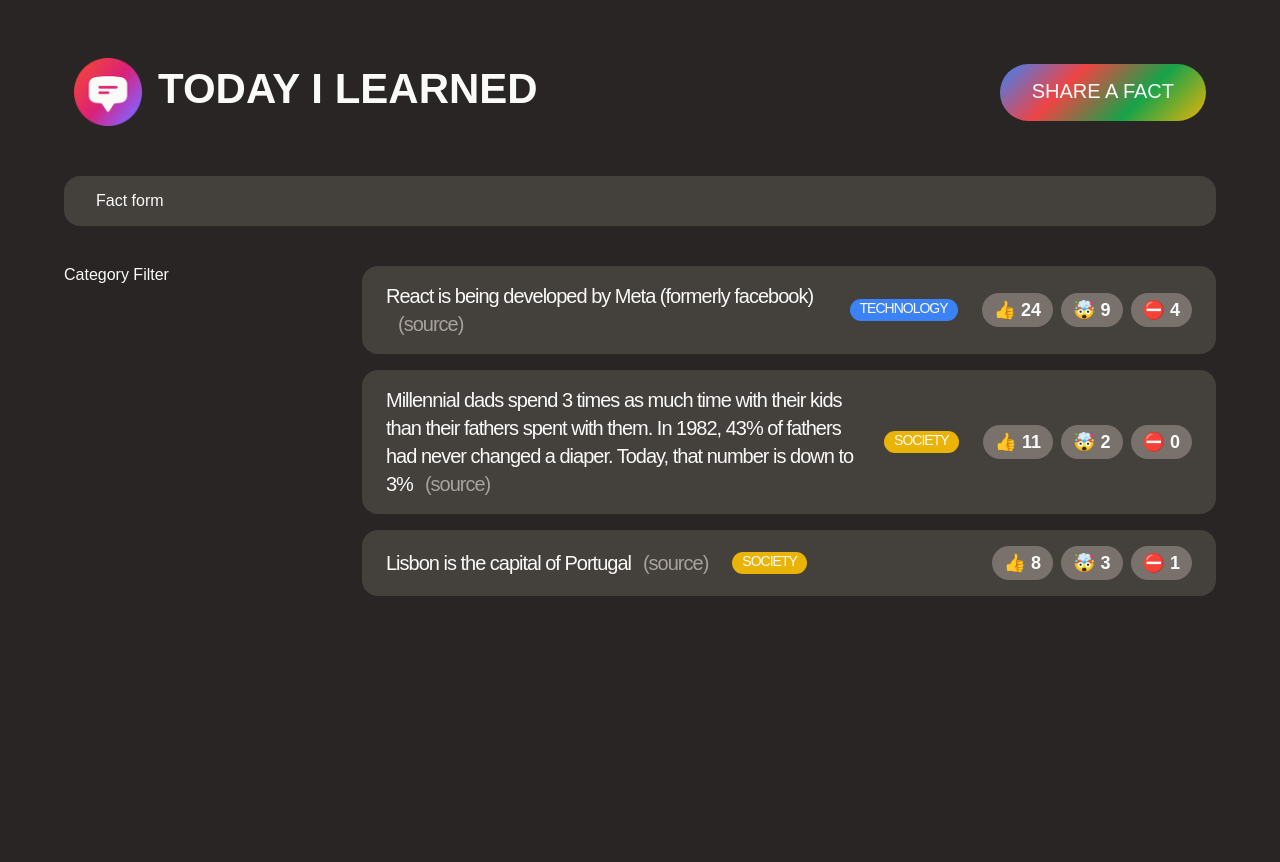
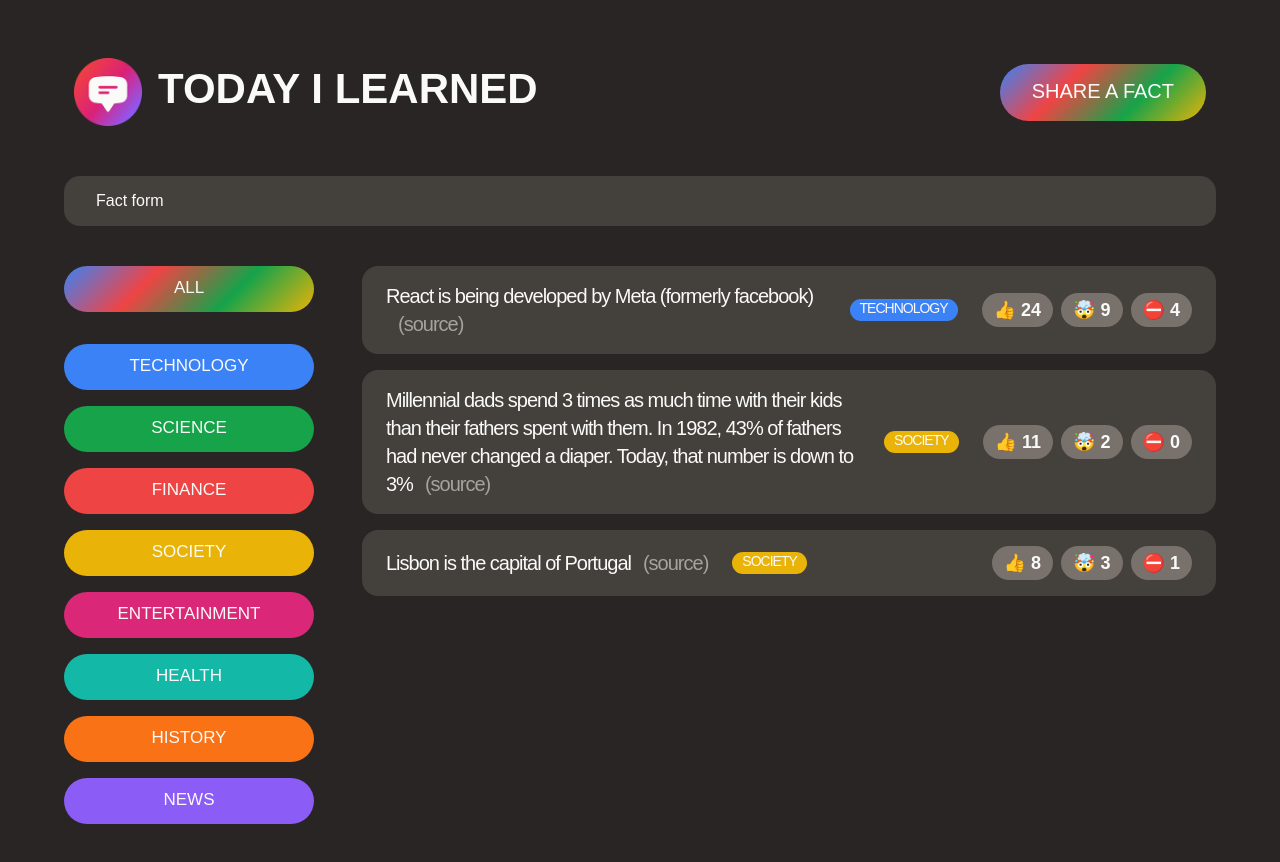
Before and after one commit to CharlesMariga/today-i-learned, a React (Create React App) app: page / in a window 1280 px wide. Shown: the top 862 px of the page. Before the commit the page ends 800 px from the top, so only its background shows below. Built offline with nearby package versions, Linux system fonts and the light colour scheme; a web font is replaced by a local one.

Commit message:
feat: rendering the list of categories

```diff
--- a/src/App.js
+++ b/src/App.js
@@ -76,7 +76,25 @@
 }
 
 function CategoryFilter() {
-  return <aside>Category Filter</aside>;
+  return (
+    <aside>
+      <ul>
+        <li className="category">
+          <button className="btn btn-all-categories">All</button>
+        </li>
+        {CATEGORIES.map((category) => (
+          <li key={category.color} className="category">
+            <button
+              className="btn btn-category"
+              style={{ backgroundColor: category.color }}
+            >
+              {category.name}
+            </button>
+          </li>
+        ))}
+      </ul>
+    </aside>
+  );
 }
 
 function FactList() {
```
